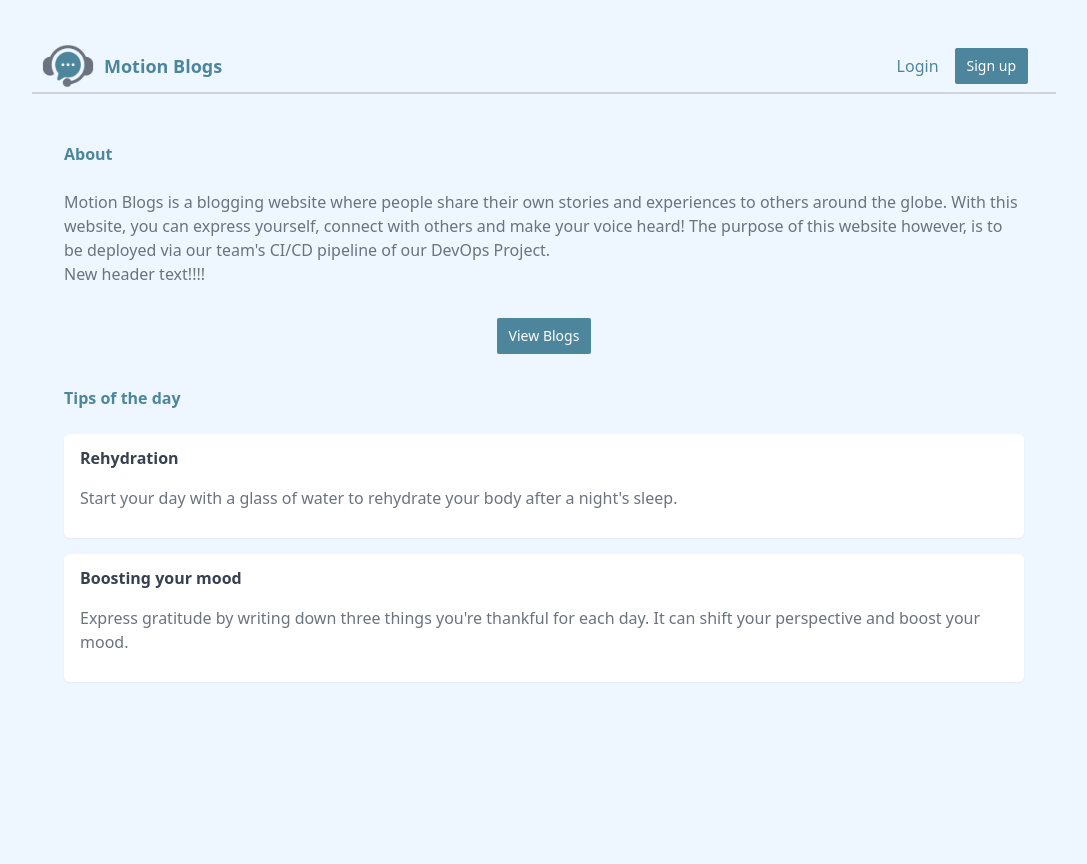
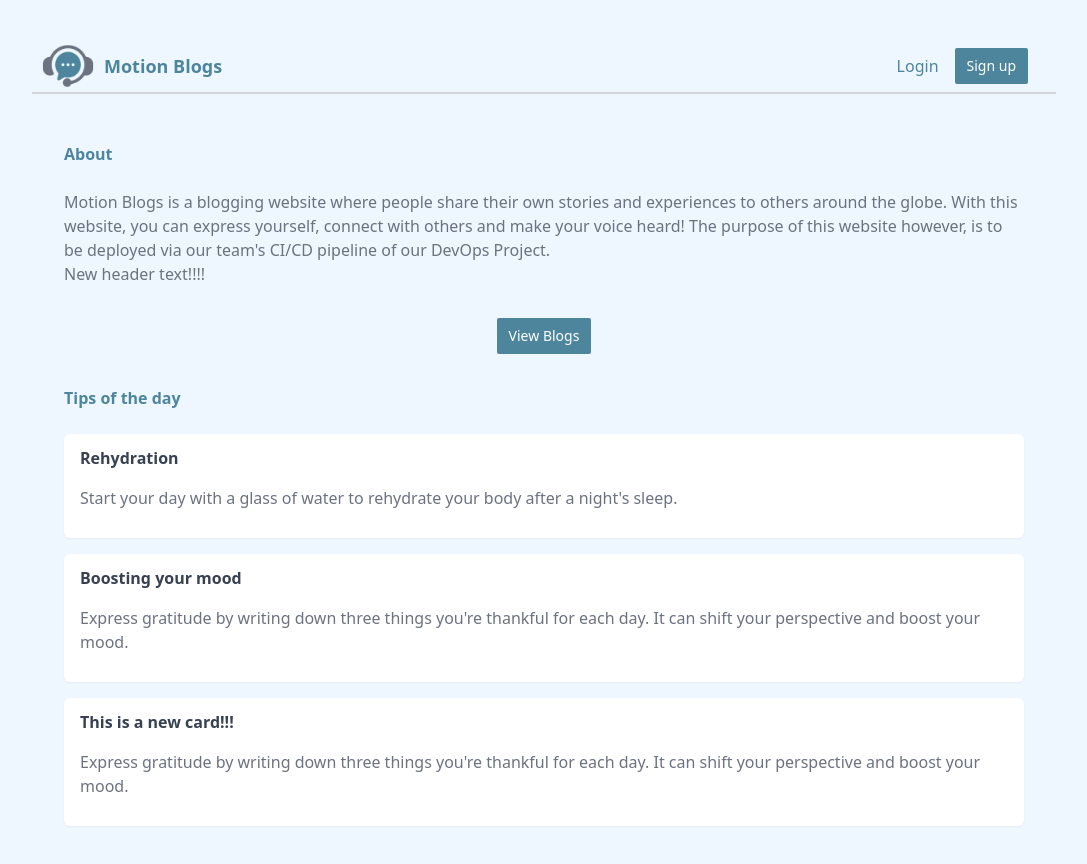
Before and after one commit to NT114-DevOps/mern-stack-frontend, a React (Create React App) app: page / in a window 1280 px wide. Shown: the top 864 px of the page, without its empty margins (96-1183 px from the left). Before the commit the page ends 800 px from the top, so only its background shows below. Built offline with nearby package versions, Linux system fonts and the light colour scheme; no server answers.

Commit message:
New card added

```diff
--- a/src/pages/Home.jsx
+++ b/src/pages/Home.jsx
@@ -30,6 +30,10 @@ function Home() {
             <h3>Boosting your mood</h3>
             <p>Express gratitude by writing down three things you're thankful for each day. It can shift your perspective and boost your mood.</p>
         </div>
+        <div className="card">
+            <h3>This is a new card!!!</h3>
+            <p>Express gratitude by writing down three things you're thankful for each day. It can shift your perspective and boost your mood.</p>
+        </div>
     </main>
   )
 }
```
